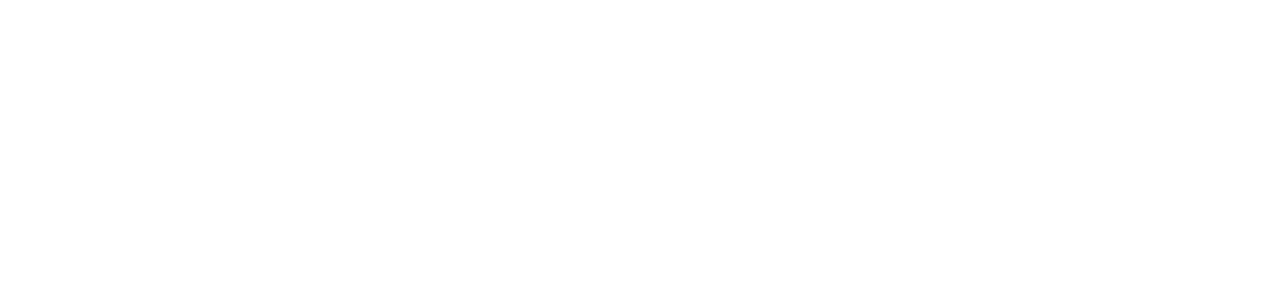
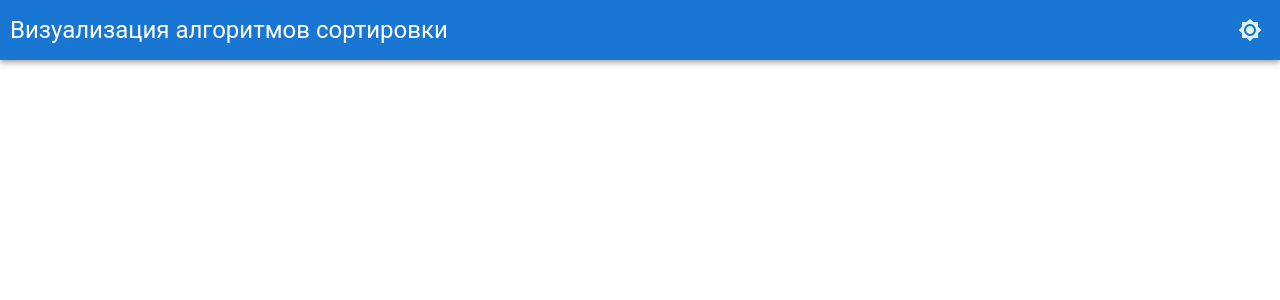
Before and after one commit to avramenkomy/sorting_algorithms, a React (Create React App) app: page / in a window 1280 px wide. Shown: the top 300 px of the page. Built offline with nearby package versions, Linux system fonts and the light colour scheme.

Commit message:
WIP: add toggle theme button

```diff
--- a/src/app.jsx
+++ b/src/app.jsx
@@ -3,6 +3,8 @@
 
 import { ThemeProvider, createTheme } from '@mui/material';
 import CssBaseline from '@mui/material/CssBaseline';
+
+import Header from './components/Header';
 
 function App() {
 
@@ -15,7 +17,7 @@
   return (
     <ThemeProvider theme={colorMode}>
       <CssBaseline />
-      <header></header>
+      <Header />
       <main></main>
       <footer></footer>
     </ThemeProvider>
--- /dev/null
+++ b/src/components/Header/index.js
@@ -0,0 +1,34 @@
+import React from 'react';
+
+import { AppBar, Typography } from '@mui/material';
+import { styled } from '@mui/material/styles';
+
+import ThemeToggle from '../ThemeToggle';
+
+
+const StyledAppBar = styled(AppBar)`
+  min-height: 60px;
+  display: flex;
+  flex-direction: row;
+  flex-wrap: nowrap;
+  justify-content: flex-start;
+  align-items: center;
+  padding-left: 10px;
+  padding-right: 10px;
+`;
+
+
+function Header() {
+
+  return (
+    <StyledAppBar position="static" component="header">
+      <Typography component="h1" variant="h5" style={{ flexGrow: 1 }}>
+        Визуализация алгоритмов сортировки
+      </Typography>
+
+      <ThemeToggle />
+    </StyledAppBar>
+  )
+}
+
+export default Header;
--- /dev/null
+++ b/src/components/ThemeToggle/index.js
@@ -0,0 +1,33 @@
+import React from 'react';
+
+import { useSelector, useDispatch } from 'react-redux';
+import { setTheme } from '../../redux/actions/setTheme';
+
+import { IconButton } from '@mui/material';
+import Brightness4Icon from '@mui/icons-material/Brightness4';
+import Brightness7Icon from '@mui/icons-material/Brightness7';
+import { teal } from '@mui/material/colors';
+
+
+
+function ThemeToggle() {
+  const theme = useSelector(state => state.theme.mode);
+  const dispatch = useDispatch();
+
+  const handleThemeOnChange = () => {
+    const mode = theme === 'light' ? 'dark' : 'light';
+
+    dispatch(setTheme(mode));
+  }
+
+  return (
+    <IconButton onClick={handleThemeOnChange}>
+      {theme === 'light'
+        ? <Brightness7Icon sx={{ color: teal[50]}} />
+        : <Brightness4Icon sx={{ color: teal[50]}} />
+      }
+    </IconButton>
+  )
+}
+
+export default ThemeToggle;
```
